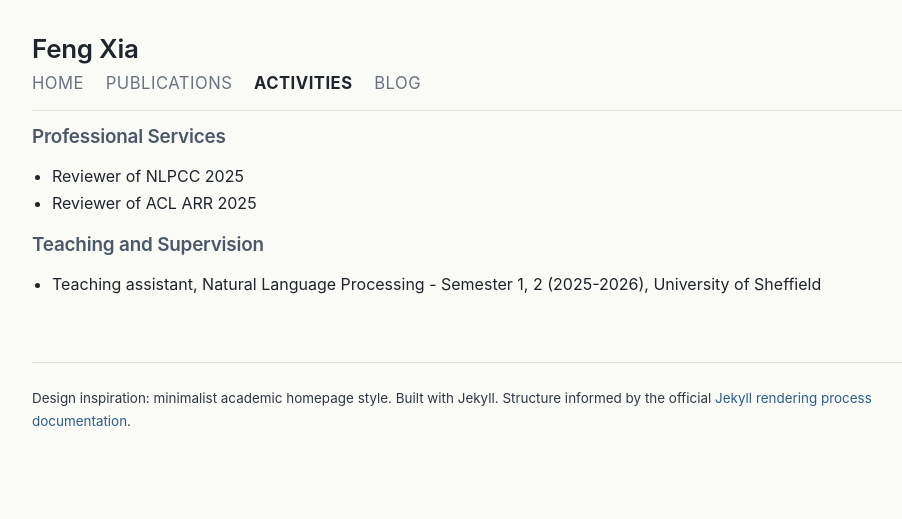
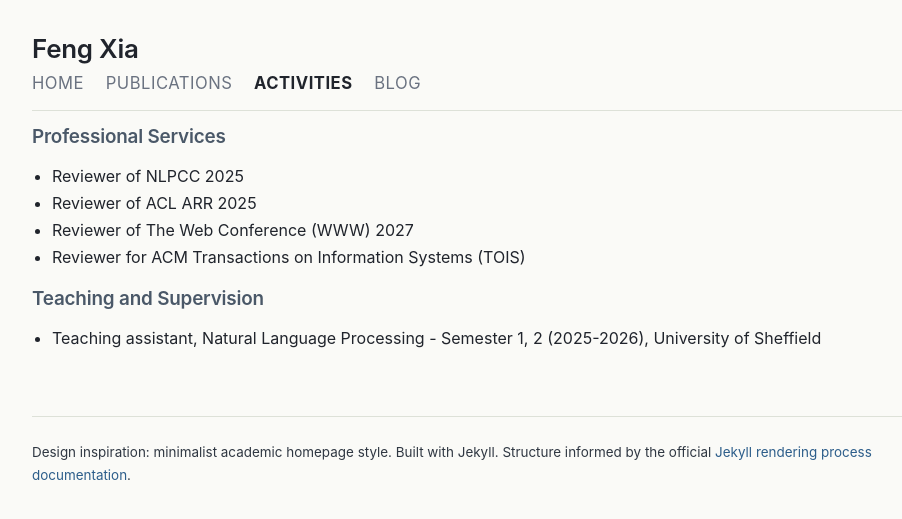
Before and after one commit to juanfacabian/juanfacabian.github.io, a Jekyll site: the page built from activities.md, in a window 1280 px wide. Shown: the top 519 px of the page, without its empty margins (142-1044 px from the left). Built offline with Jekyll 4.4.1, drawn with Linux system fonts in a browser that asks for light colours.

Commit message:
Add reviewer service entries

```diff
--- a/activities.md
+++ b/activities.md
@@ -7,6 +7,8 @@ permalink: /activities/
 
 - Reviewer of NLPCC 2025
 - Reviewer of ACL ARR 2025
+- Reviewer of The Web Conference (WWW) 2027
+- Reviewer for ACM Transactions on Information Systems (TOIS)
 
 ## Teaching and Supervision
 
```
